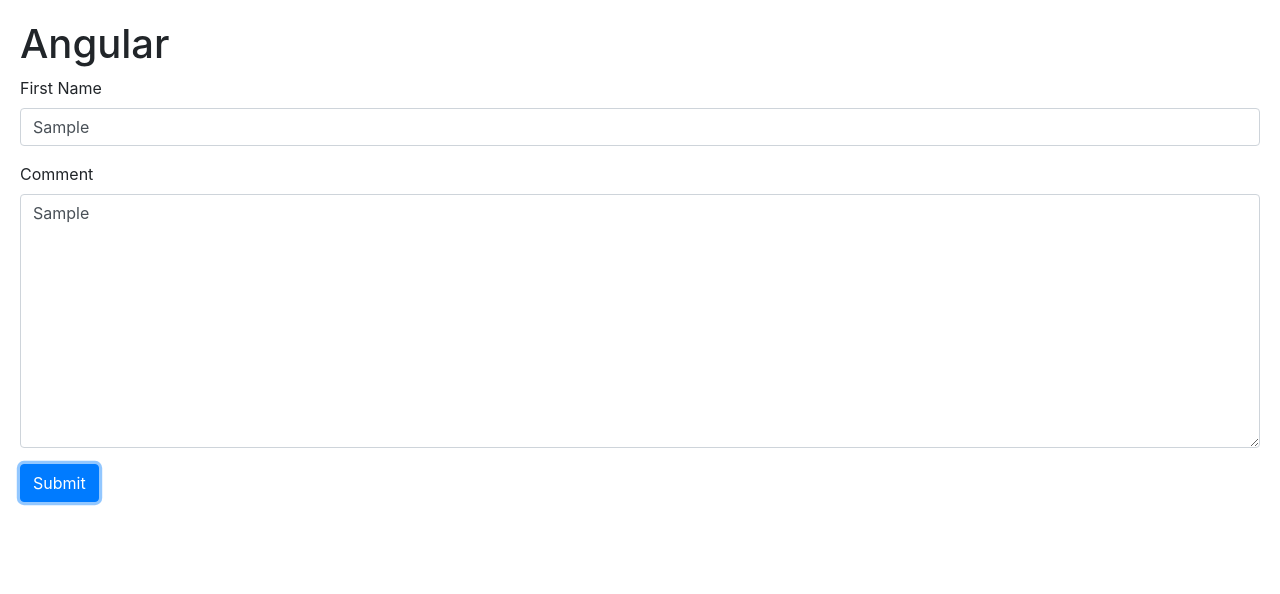
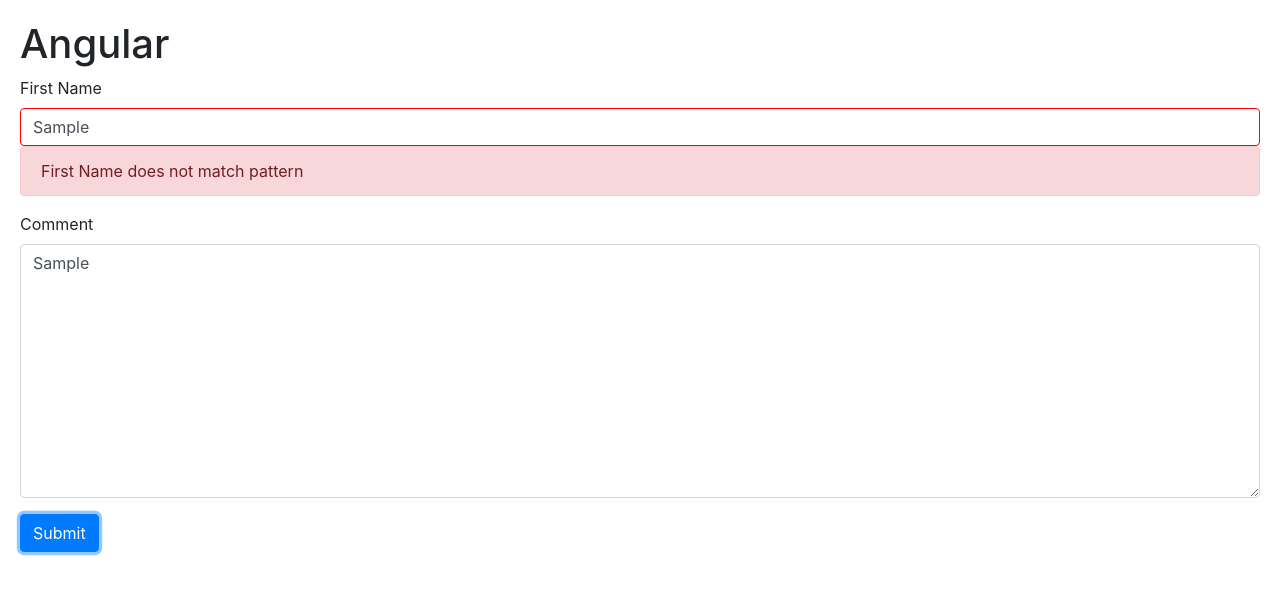
Before and after one commit to jd12/hello-world-angular, an Angular app: page / in a window 1280 px wide. Both pictures are taken after typing "Sample", "Sample" into the empty fields and a click on the button "Submit". Shown: the top 594 px of the page. Built offline with nearby package versions, Linux system fonts and the light colour scheme.

Commit message:
Add validation to form and dummy submit functionality

```diff
--- a/src/app/contact-form/contact-form.component.html
+++ b/src/app/contact-form/contact-form.component.html
@@ -1,12 +1,31 @@
-<form class="" action="index.html" method="post">
+<form #form="ngForm" (ngSubmit)="submit()" class="" action="index.html" method="post">
   <div class="form-group">
     <label for="firstName">First Name</label>
-    <input id = "firstName"
-           type="text" class="form-control" name="" value="">
+    <input
+      required
+      minlength="3"
+      maxlength="10"
+      pattern="banana"
+      ngModel
+      name="firstName"
+      id = "firstName"
+      #firstName="ngModel"
+      type="text" class="form-control" value="">
+           <div class="alert alert-danger" *ngIf="firstName.touched && !firstName.valid">
+             <div *ngIf="firstName.errors.required">
+               First Name is Required
+             </div>
+             <div *ngIf="firstName.errors.minlength">
+               First Name should be minimum 3 characters
+             </div>
+             <div *ngIf="firstName.errors.pattern">
+               First Name does not match pattern
+             </div>
+           </div>
   </div>
   <div class="form-group">
     <label for="comment">Comment</label>
-    <textarea id="comment" class="form-control" name="comment" rows="10" cols="30"></textarea>
+    <textarea ngModel id="comment" class="form-control" name="comment" rows="10" cols="30"></textarea>
   </div>
   <button class="btn btn-primary" name="button">Submit</button>
 
--- a/src/app/contact-form/contact-form.component.ts
+++ b/src/app/contact-form/contact-form.component.ts
@@ -12,4 +12,8 @@
   ngOnInit() {
   }
 
+  submit() {
+    console.log("Submitted Form");
+  }
+
 }
--- a/src/styles.css
+++ b/src/styles.css
@@ -4,3 +4,7 @@
 body {
   padding: 20px;
 }
+
+.form-control.ng-touched.ng-invalid {
+  border: 1px solid red;
+}
```
